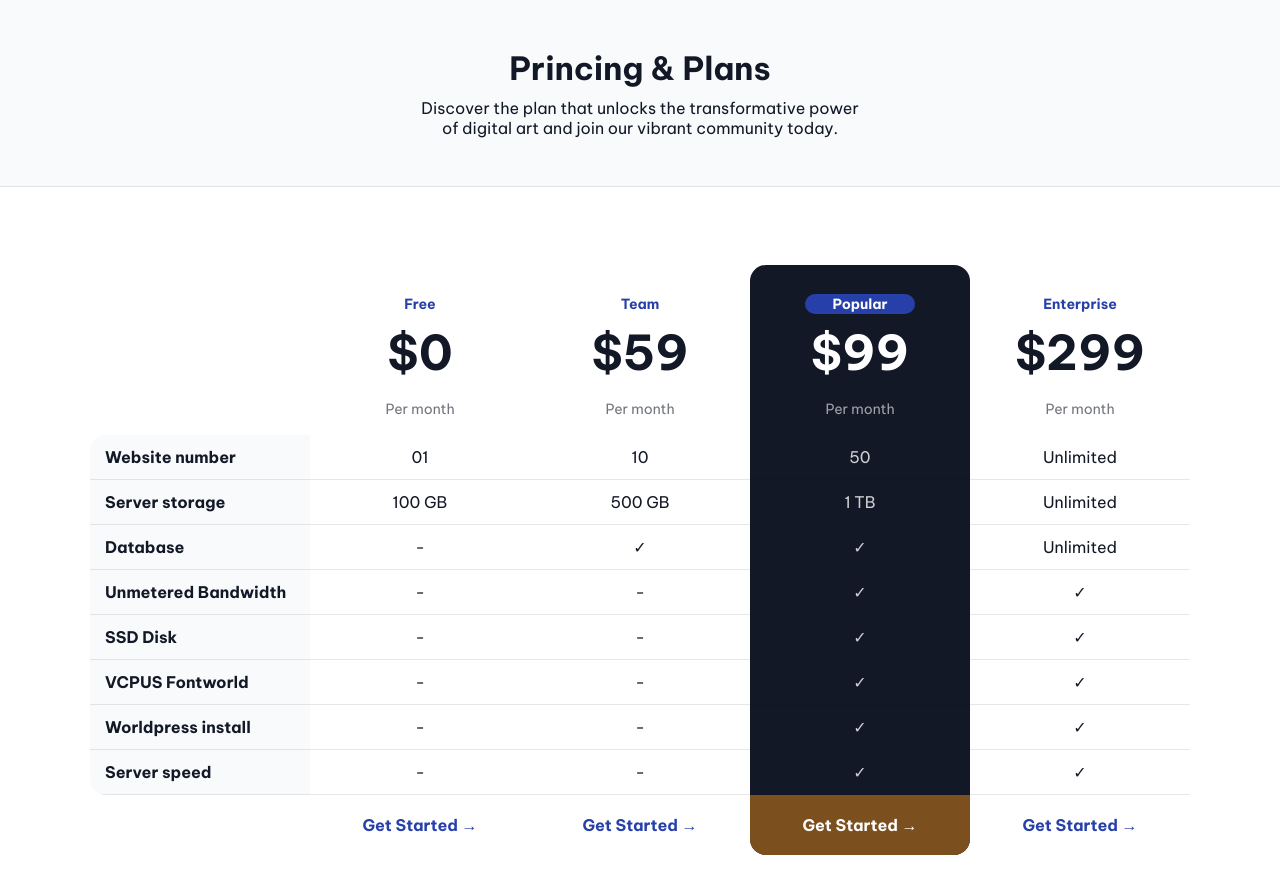
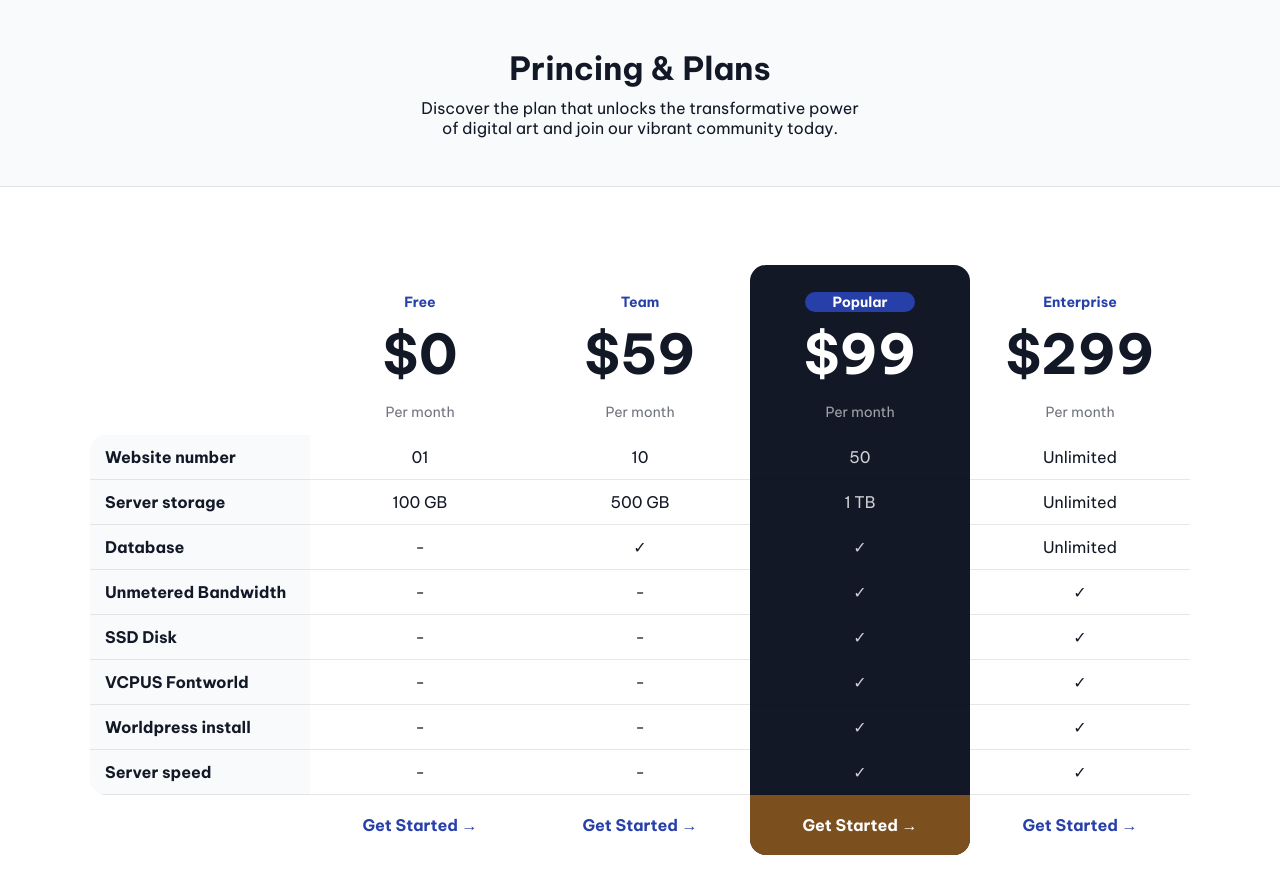
Before and after one commit to JuanCarlos-27/Princing-Table---Frontend-Challenge, a website built with Vite: page index.html in a window 1280 px wide. Built offline with nearby package versions, Linux system fonts and the light colour scheme.

Commit message:
Increase font size for pricing header in style.css

```diff
--- a/src/style.css
+++ b/src/style.css
@@ -124,7 +124,7 @@ main {
     padding: 1px 40px;
   }
   .plans-row-header__pricing {
-    font-size: 48px;
+    font-size: 55px;
     font-weight: bold;
   }
   .plans-row-header__frecuency {
```
